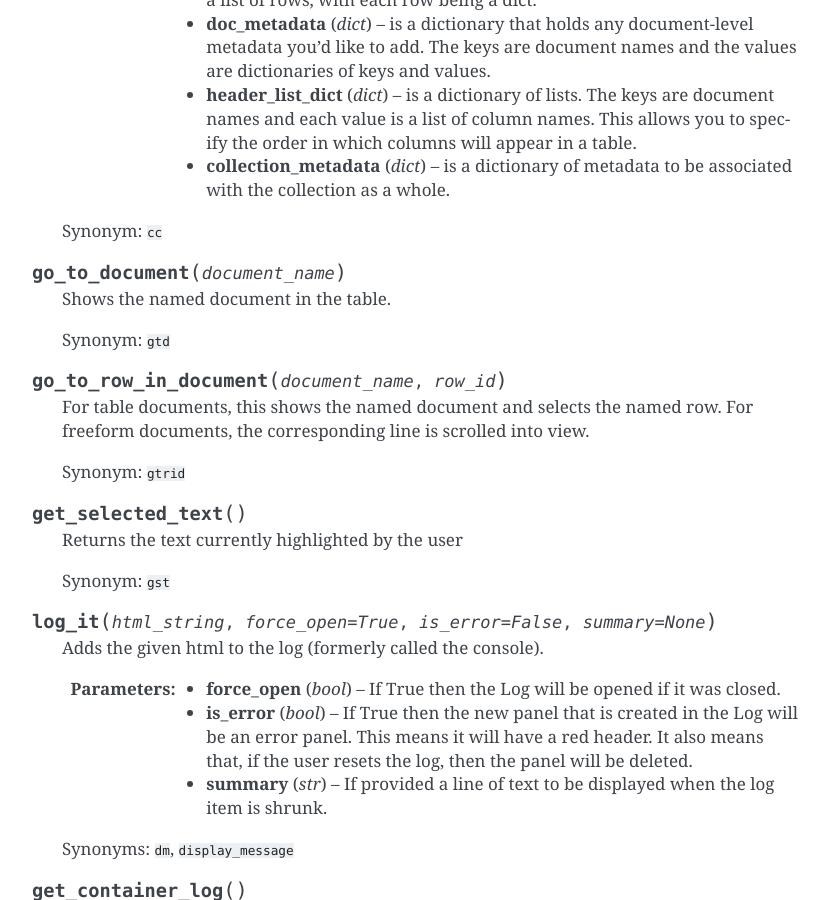
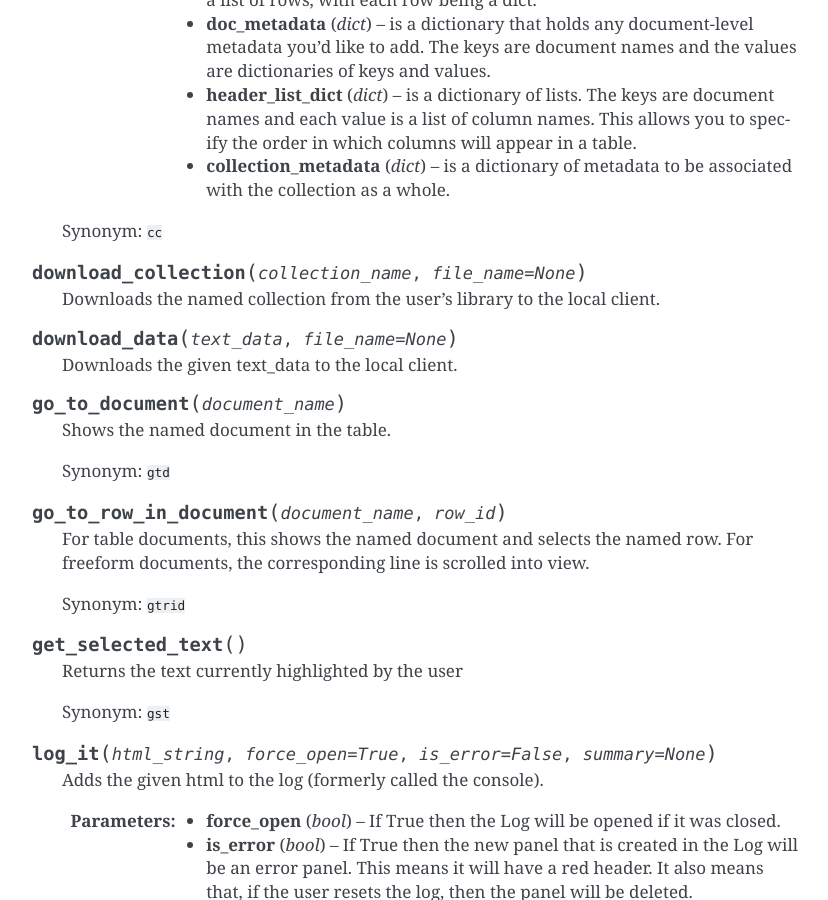
Before and after one commit to bsherin/tacticdocs, a Sphinx documentation site: the page built from docs/Tile-Commands.rst, in a window 1280 px wide and 900 px high, scrolled down 7451 px. Shown: the whole window, without its empty margins (338-1166 px from the left). Built offline with Sphinx 7.4.7, drawn with Linux system fonts in a browser that asks for light colours; some of the changed text lies outside the part shown.

Commit message:
documented new download commands

```diff
--- a/docs/Object-Oriented-API.rst
+++ b/docs/Object-Oriented-API.rst
@@ -214,6 +214,10 @@ Accessing and manipulating the collection
 
         Applies tokenizer_func to each line and returns the result as a list. If
         `tokenizer_func` is None then uses ``nltk.word_tokenize``.
+
+    .. py:method:: download(file_name=None)
+
+        Downloads the text of the document to the local client.
 
     .. py:method:: rewind()
 
--- a/docs/Tile-Commands.rst
+++ b/docs/Tile-Commands.rst
@@ -402,6 +402,15 @@ Other TileBase
 
         Synonym: ``cc``
 
+
+    .. py:method:: download_collection(collection_name, file_name=None)
+
+        Downloads the named collection from the user's library to the local client.
+
+    .. py:method:: download_data(text_data, file_name=None)
+
+        Downloads the given text_data to the local client.
+
     .. py:method:: go_to_document(document_name)
 
         Shows the named document in the table.
```
Also changed, not shown: 10 other files.
